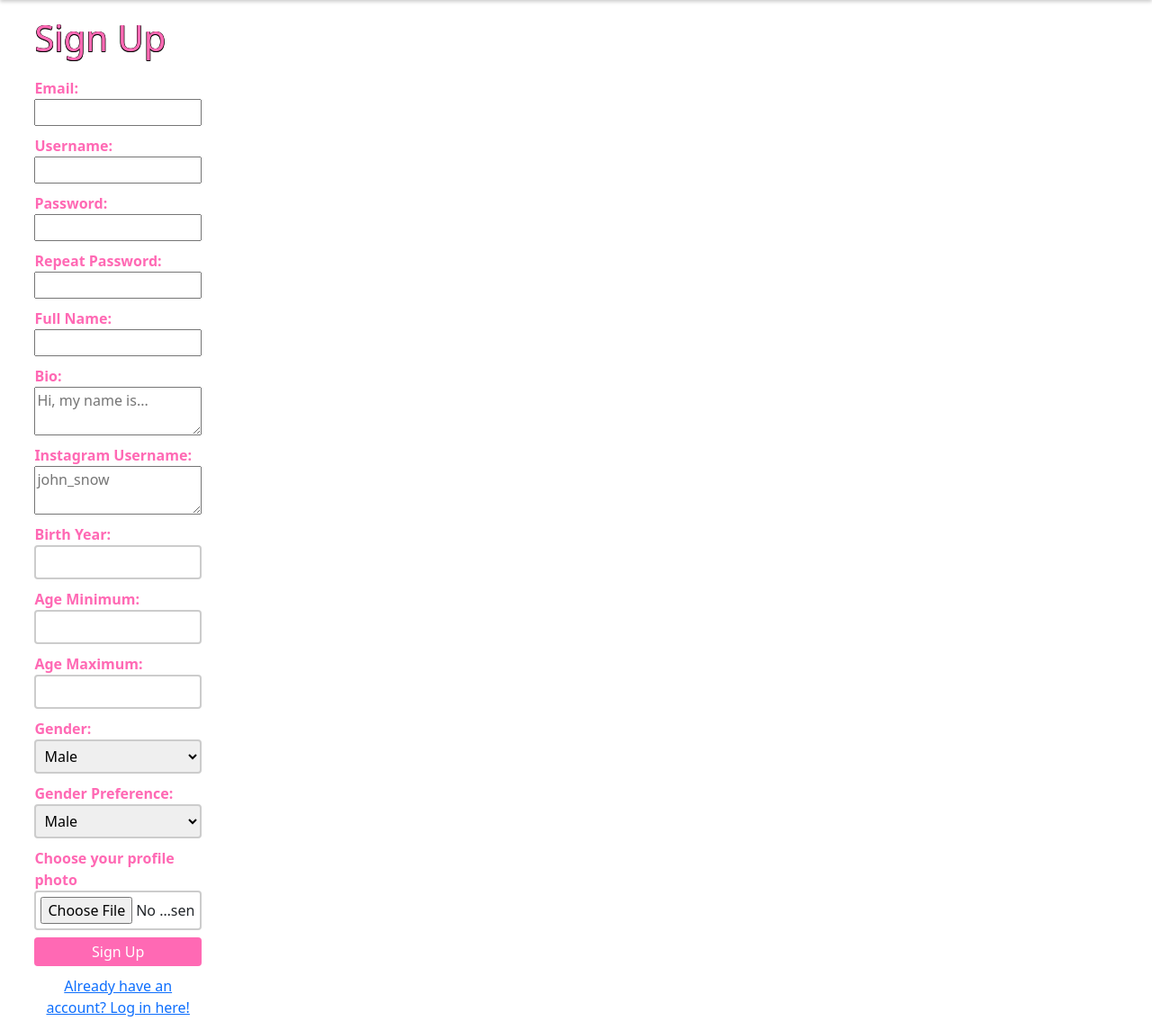
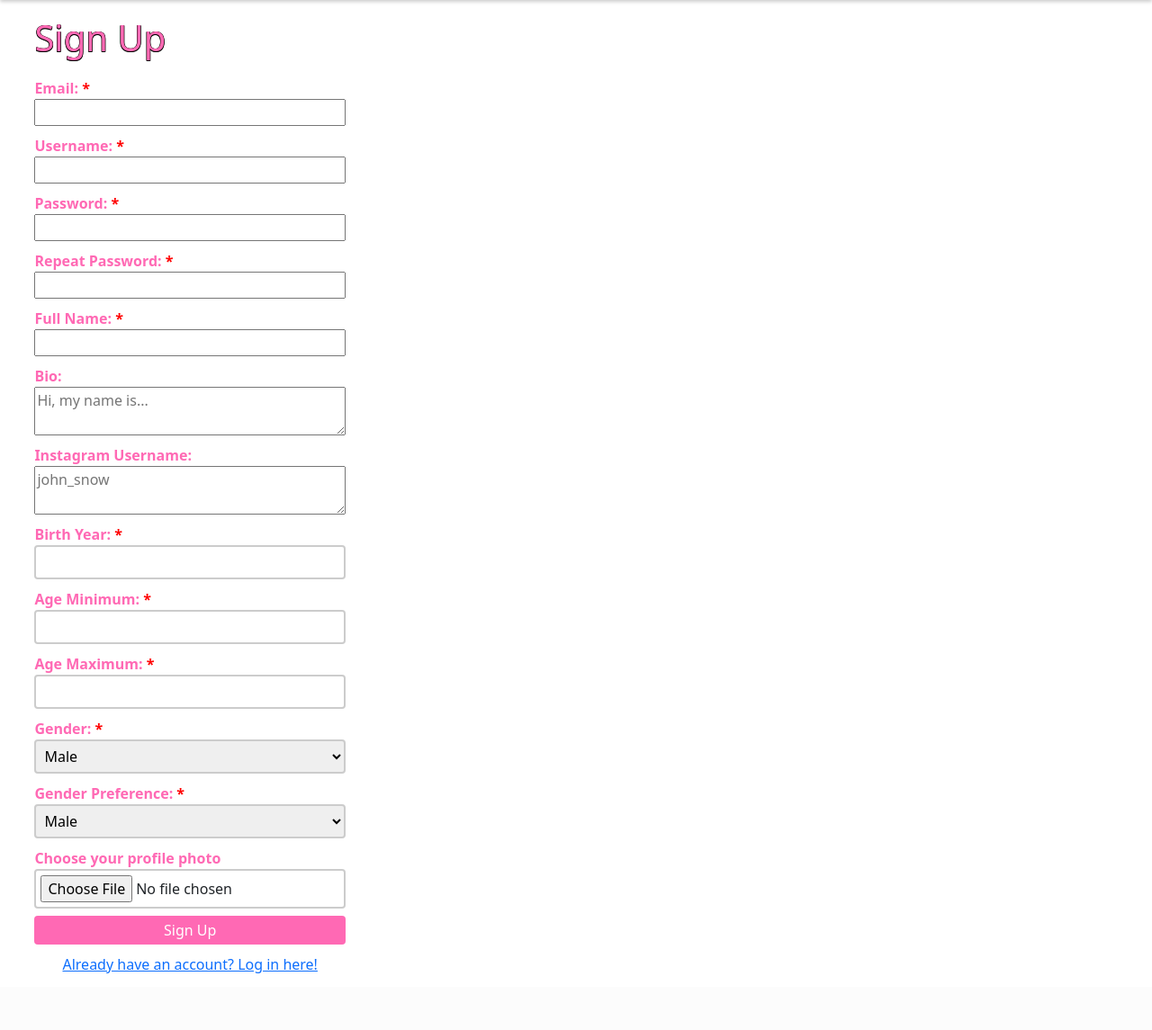
Before and after one commit to jaronwald24/DatingApp, a Flask app: page /signup in a window 1280 px wide. Shown: the part 54-1199 px from the top of the page at 90% size. After the commit the page ends 1136 px from the top, so only its background shows below. Run offline with Flask 3, Linux system fonts and the light colour scheme.

Commit message:
bug fixes for submission

```diff
--- a/DatingApp/main.py
+++ b/DatingApp/main.py
@@ -5,6 +5,7 @@ import dateutil.tz
 from flask import Blueprint, render_template, request, abort,redirect, url_for, flash, current_app, Flask
 import flask_login
 import pathlib
+from sqlalchemy import and_
 from sqlalchemy.orm import joinedload
 
 from . import db
@@ -28,14 +29,17 @@ def index():
 
     blocked_users = [blocked_user.id for blocked_user in curUser.blocking]
 
+    curAge = current_year - curUser.profile.birth_year
 
     defaultUsers = db.session.query(model.User).join(model.Profile).filter(
         model.User.id != curUser.id,
         model.Profile.birth_year.between(age_min, age_max),
         model.User.id.notin_(blocked_users),
         model.Profile.gender == gender_pref,
-        model.Profile.genderPreference == curUser.profile.gender
-    ).limit(10).all()
+        model.Profile.genderPreference == curUser.profile.gender,
+        (model.Profile.age_maximum >= curAge) &
+        (model.Profile.age_minimum <= curAge)
+        ).limit(10).all()
 
 
     compliments = ["So Beautiful", "So Handsome", "Cute", "Looking Good", "Wow", "So Pretty", "Stunning"]
@@ -95,9 +99,14 @@ def profile(user_id):
 
     current_year = datetime.now().year
 
+    compliments = model.Compliments.query.filter_by(recipient_id=user.id).all()
+
+    complimentsFiltered = [compliment for compliment in compliments if compliment.sender not in user.blocking]
+
     return render_template("main/profile.html", user=user, curUser=curUser, like_button=like_button, block_button=block_button,
                            current_year=current_year, received_proposals=received_proposals,
-                           sent_proposals=sent_proposals, set_dates=set_dates, reschedule_or_rejected_requested=reschedule_or_rejected_requested)
+                           sent_proposals=sent_proposals, set_dates=set_dates, reschedule_or_rejected_requested=reschedule_or_rejected_requested,
+                           compliments=complimentsFiltered)
 
 @bp.route("/like/<int:user_id>", methods=["POST"])
 @flask_login.login_required
@@ -152,7 +161,7 @@ def editProfilePost():
 
     dbUser.profile.bio = request.form.get("bio")
     print('bio', request.form.get("bio"))
-    dbUser.profile.instagram_username = request.form.get("ig") or dbUser.instagram_username
+    dbUser.profile.instagram_username = request.form.get("ig") or dbUser.profile.instagram_username
     dbUser.profile.birth_year = request.form.get("birth_year") or dbUser.profile.birth_year
     dbUser.profile.gender = request.form.get("gender") or dbUser.profile.gender
     dbUser.profile.genderPreference = request.form.get("genderPreference") or dbUser.profile.genderPreference
@@ -265,16 +274,21 @@ def search():
 
     age_min = current_year - curUser.profile.age_maximum
     age_max = current_year - curUser.profile.age_minimum
+
+
+
     gender_pref = curUser.profile.genderPreference
     blocked_users = [blocked_user.id for blocked_user in curUser.blocking]
-
+    curAge = current_year - curUser.profile.birth_year
 
     defaultUsers = db.session.query(model.User).join(model.Profile).filter(
         model.User.id != curUser.id,
         model.User.id.notin_(blocked_users),
         model.Profile.birth_year.between(age_min, age_max),
         model.Profile.gender == gender_pref,
-        model.Profile.genderPreference == curUser.profile.gender
+        model.Profile.genderPreference == curUser.profile.gender,
+        (model.Profile.age_maximum >= curAge) &
+        (model.Profile.age_minimum <= curAge)
     ).limit(10).all()
 
     compliments = ["So Beautiful", "So Handsome", "Cute", "Looking Good", "Wow", "So Pretty", "Stunning"]
--- a/DatingApp/static/DatingApp.css
+++ b/DatingApp/static/DatingApp.css
@@ -90,7 +90,7 @@ body {
     padding: 1% 3%;
     text-align: center;
     align-items: left;
-    width: 35%;
+    width: 60%;
 }
 
 .createProfileElement {
@@ -505,3 +505,8 @@ body {
     background-color: #000;
     color: #ff69b4;
   }
+
+  .required:after {
+    content:" *";
+    color: red;
+  }
--- a/DatingApp/templates/auth/signup.html
+++ b/DatingApp/templates/auth/signup.html
@@ -11,23 +11,23 @@
         <form action="{{ url_for('auth.signup') }}" method="post" enctype="multipart/form-data">
             <h2>Sign Up</h2>
             <div class="createProfileElement">
-                <label for="email">Email:</label>
+                <label class="required" for="email">Email:</label>
                 <input type="email" name="email" required/>
             </div>
             <div class="createProfileElement">
-                <label for="username">Username:</label>
+                <label class="required" for="username">Username:</label>
                 <input type="text" name="username" required/>
             </div>
             <div class="createProfileElement">
-                <label for="password">Password:</label>
+                <label class="required" for="password">Password:</label>
                 <input type="password" name="password" required/>
             </div>
             <div class="createProfileElement">
-                <label for="password_repeat">Repeat Password:</label>
+                <label class="required" for="password_repeat">Repeat Password:</label>
                 <input type="password" name="password_repeat" required/>
             </div>
             <div class="createProfileElement">
-                <label for="name">Full Name:</label>
+                <label class="required" for="name">Full Name:</label>
                 <input type="text" id="name" name="name" required>
             </div>
             <div class="createProfileElement">
@@ -39,26 +39,26 @@
                 <textarea placeholder="john_snow" name="ig"></textarea>
             </div>
             <div class="createProfileElement">
-                <label for="birth_year">Birth Year:</label>
+                <label class="required" for="birth_year">Birth Year:</label>
                 <input type="number" id="birth_year" name="birth_year" min="1924" max="2024" required>
             </div>
             <div class="createProfileElement">
-                <label for="age_minimum">Age Minimum:</label>
+                <label class="required" for="age_minimum">Age Minimum:</label>
                 <input type="number" id="age_minimum" name="age_minimum" min="18" max="100" required>
             </div>
             <div class="createProfileElement">
-                <label for="age_maximum">Age Maximum:</label>
+                <label class="required" for="age_maximum">Age Maximum:</label>
                 <input type="number" id="age_maximum" name="age_maximum" min="18" max="100" required>
             </div>
             <div class="createProfileElement">
-                <label for="gender">Gender:</label>
+                <label class="required" for="gender">Gender:</label>
                 <select id="gender" name="gender" required>
                     <option value="male">Male</option>
                     <option value="female">Female</option>
                 </select>
             </div>
             <div class="createProfileElement">
-                <label for="genderPreference">Gender Preference:</label>
+                <label class="required" for="genderPreference">Gender Preference:</label>
                 <select id="genderPreference" name="genderPreference" required>
                     <option value="male">Male</option>
                     <option value="female">Female</option>
```
Also changed, not shown: DatingApp/templates/main/profile.html (+8 -8 lines), README.md, instance/DatingApp.db.
